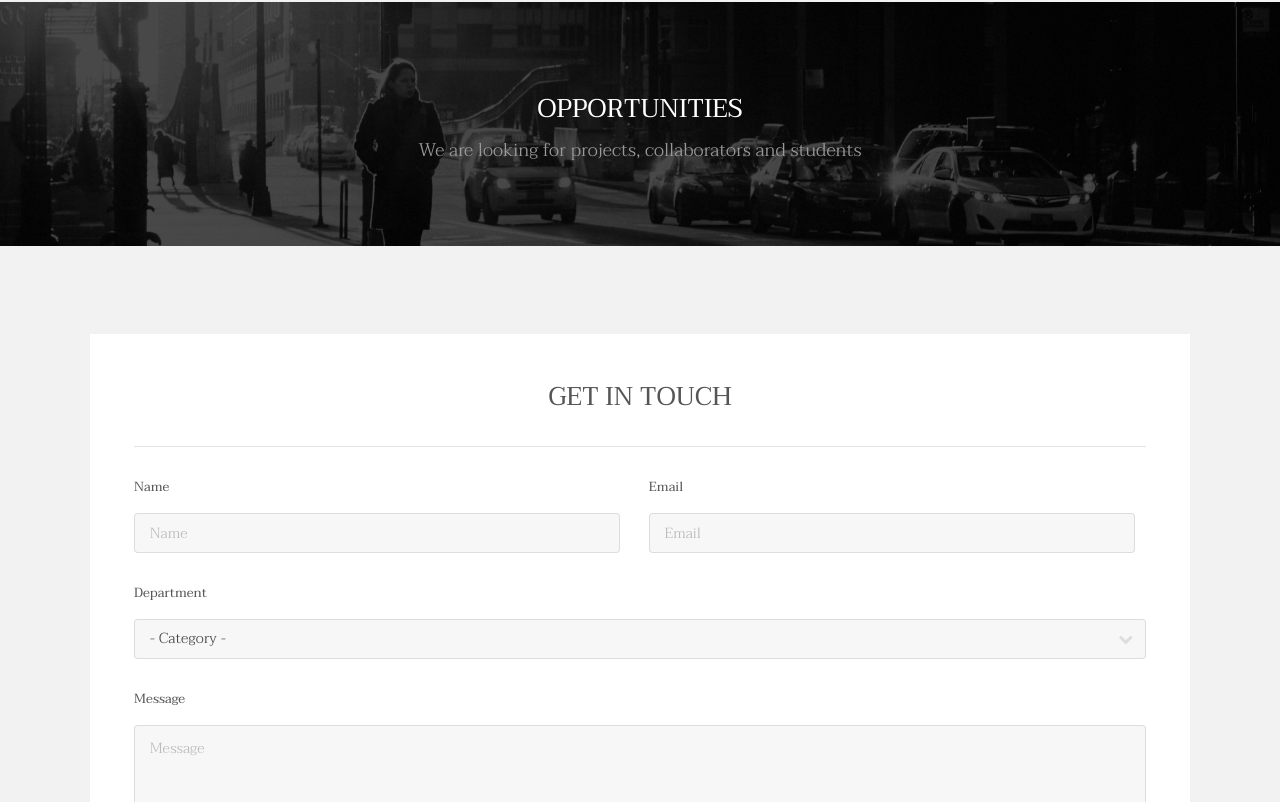
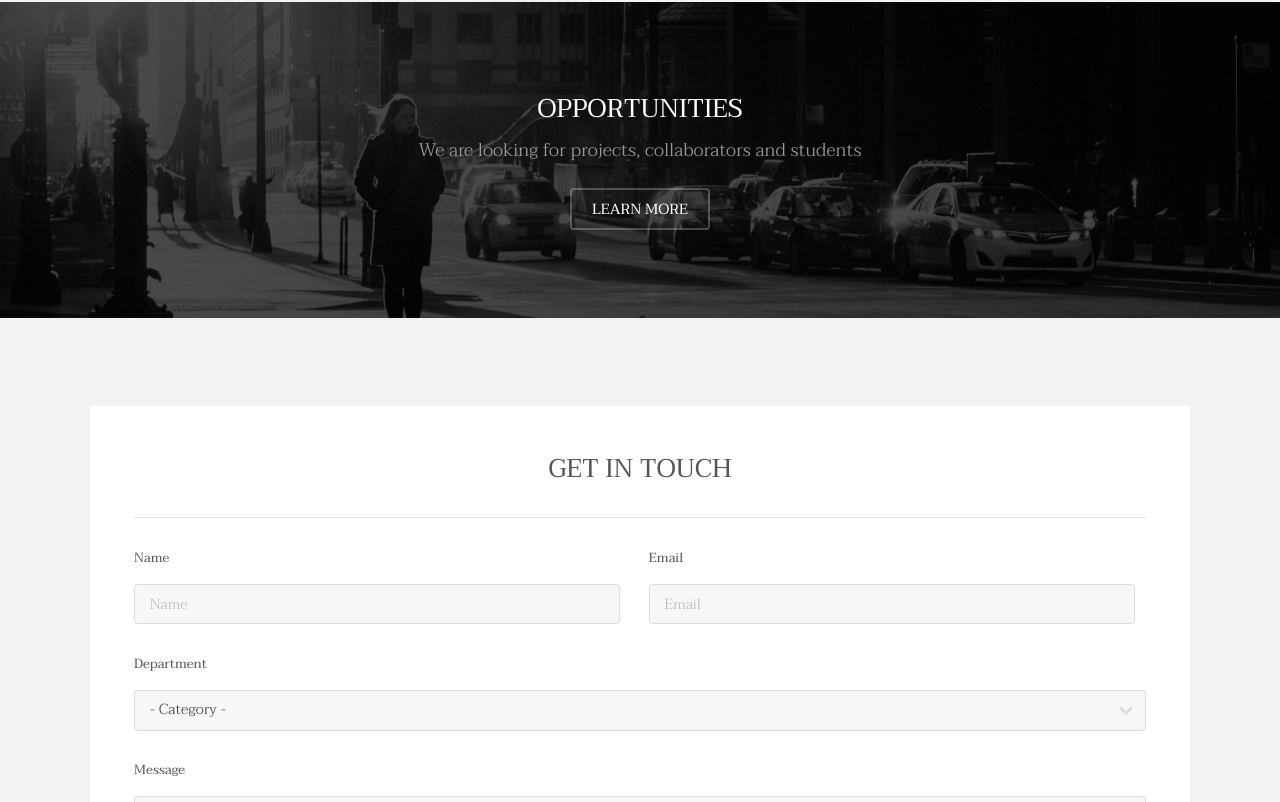
Before and after one commit to leminhkieu/transportanalytics-pages, a plain HTML site: page index.html in a window 1280 px wide. Shown: the part 2968-3770 px from the top of the page. Drawn offline with Linux system fonts and the light colour scheme.

Commit message:
Update index.html

```diff
--- a/index.html
+++ b/index.html
@@ -86,6 +86,10 @@ Our focus is to use cutting-edge technologies like AI and data analytics to solv
 
 					<header class="align-center"><h2>Opportunities</h2>
 						<p>We are looking for projects, collaborators and students</p>
+
+                        <ul class="actions"><li><a href="#" class="button alt">Learn More</a></li>
+							</ul>
+
 					</header></div>
 			</section><!-- Footer --><footer id="footer" class="wrapper"><div class="inner">
 					<section><div class="box">
```
